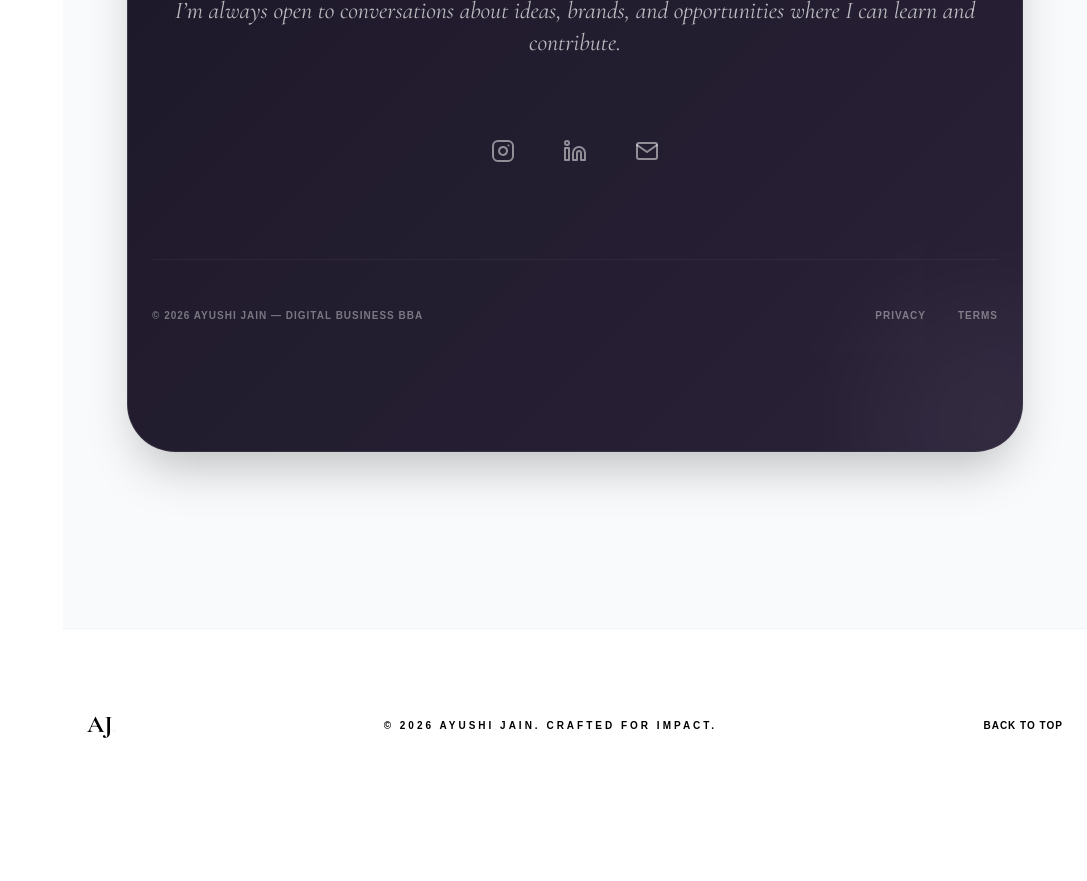
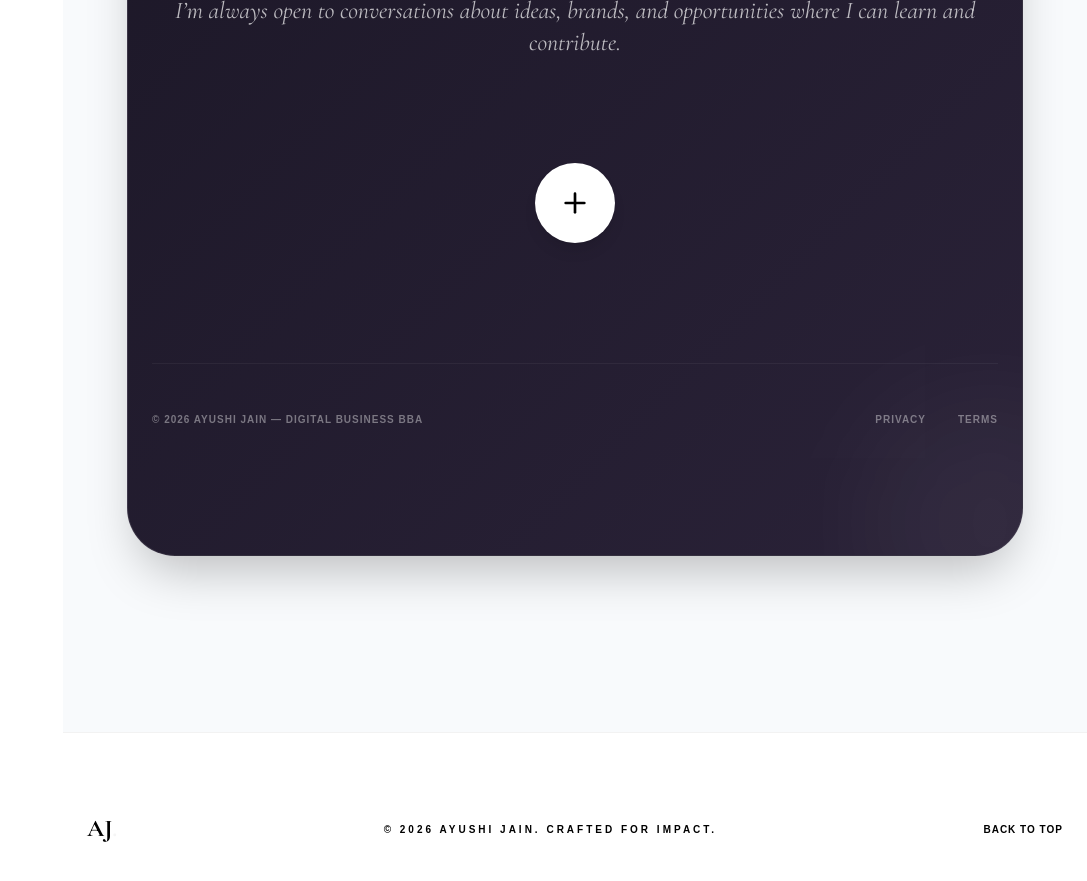
Before and after one commit to ayushijain260104-oss/ayushi-jain-portfolio, a React (Vite) app: page / in a window 1280 px wide. Shown: the part 7120-8001 px from the top of the page, without its empty margins (193-1280 px from the left). Before the commit the page ends 7941 px from the top, so only its background shows below. Built offline with nearby package versions, Linux system fonts and the light colour scheme.

Commit message:
feat(contact): Enhance social link display
Introduce a collapsible section for social links, improving layout and user interaction. Updates icons and links for Instagram, LinkedIn, and Email.

```diff
--- a/src/components/Contact.tsx
+++ b/src/components/Contact.tsx
@@ -1,25 +1,27 @@
-import React from 'react';
-import { motion } from 'motion/react';
-import { FiInstagram, FiLinkedin, FiMail } from 'react-icons/fi';
+import React, { useState } from 'react';
+import { motion, AnimatePresence } from 'motion/react';
+import { FiInstagram, FiLinkedin, FiMail, FiPlus, FiX } from 'react-icons/fi';
 import FallingText from './ui/FallingText';
 
 export default function Contact() {
+  const [isOpen, setIsOpen] = useState(false);
+
   const socialLinks = [
     {
       name: 'Instagram',
-      icon: <FiInstagram size={24} />,
+      icon: <FiInstagram size={22} />,
       href: 'https://www.instagram.com/ayushij_6?igsh=MWh2YWFvY3d4b3Y3dw%3D%3D&utm_source=qr',
       label: 'Follow me on Instagram'
     },
     {
       name: 'LinkedIn',
-      icon: <FiLinkedin size={24} />,
+      icon: <FiLinkedin size={22} />,
       href: 'https://www.linkedin.com/in/ayushi-jain-a80972223?utm_source=share_via&utm_content=profile&utm_medium=member_ios',
       label: 'Connect on LinkedIn'
     },
     {
       name: 'Email',
-      icon: <FiMail size={24} />,
+      icon: <FiMail size={22} />,
       href: 'mailto:ayushijain178@gmail.com',
       label: 'Send me an email'
     },
@@ -69,9 +71,30 @@ export default function Contact() {
           </motion.div>
         </div>
 
-        {/* Social Icons Row */}
-        <div className="flex justify-center items-center gap-8 md:gap-12">
-          {socialLinks.map((link, index) => (
+        {/* Interactive Social Hub (Plus Sign UI) */}
+        <div className="relative flex justify-center items-center h-32">
+          <motion.button
+            onClick={() => setIsOpen(!isOpen)}
+            className={`relative z-20 w-20 h-20 rounded-full flex items-center justify-center shadow-lg transition-all duration-500 ${
+              isOpen ? 'bg-white text-ink rotate-45' : 'bg-white text-ink hover:scale-110'
+            }`}
+            whileTap={{ scale: 0.9 }}
+            aria-label={isOpen ? "Close social menu" : "Open social menu"}
+            title={isOpen ? "Close" : "Connect"}
+          >
+            {isOpen ? <FiX size={32} /> : <FiPlus size={32} />}
+          </motion.button>
+
+          <AnimatePresence>
+            {isOpen && (
+              <div className="absolute inset-0 flex items-center justify-center">
+                {socialLinks.map((link, index) => {
+                  const angle = (index * (360 / socialLinks.length)) * (Math.PI / 180);
+                  const radius = 110;
+                  const x = Math.cos(angle) * radius;
+                  const y = Math.sin(angle) * radius;
+
+                  return (
                     <motion.a
                       key={link.name}
                       href={link.href}
@@ -79,19 +102,24 @@ export default function Contact() {
                       rel={link.name !== 'Email' ? "noopener noreferrer" : undefined}
                       aria-label={link.label}
                       title={link.name}
-              initial={{ opacity: 0, y: 20 }}
-              whileInView={{ opacity: 1, y: 0 }}
-              transition={{ delay: 1.4 + (index * 0.1) }}
-              whileHover={{
-                scale: 1.2,
-                color: '#F5F5DC', // beige color
-                transition: { duration: 0.2 }
+                      initial={{ opacity: 0, x: 0, y: 0, scale: 0 }}
+                      animate={{ opacity: 1, x, y, scale: 1 }}
+                      exit={{ opacity: 0, x: 0, y: 0, scale: 0 }}
+                      transition={{
+                        type: "spring",
+                        stiffness: 260,
+                        damping: 20,
+                        delay: index * 0.1
                       }}
-              className="text-beige/50 transition-colors duration-300 flex items-center justify-center"
+                      className="absolute w-16 h-16 rounded-full flex items-center justify-center bg-white text-ink shadow-md hover:shadow-xl hover:scale-110 transition-all duration-300"
                     >
                       {link.icon}
                     </motion.a>
-          ))}
+                  );
+                })}
+              </div>
+            )}
+          </AnimatePresence>
         </div>
 
         <motion.div
```
Lines whose indentation alone changed are shown as unchanged.
